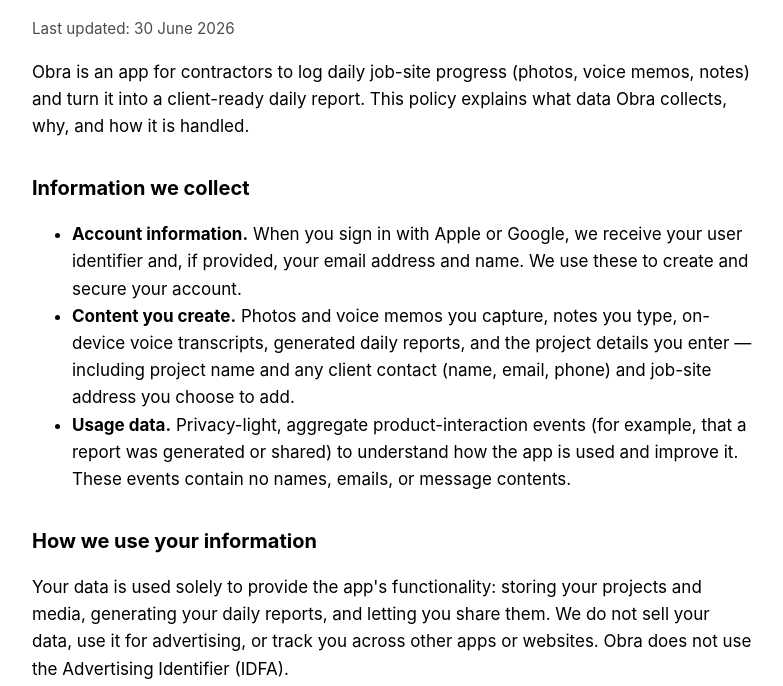
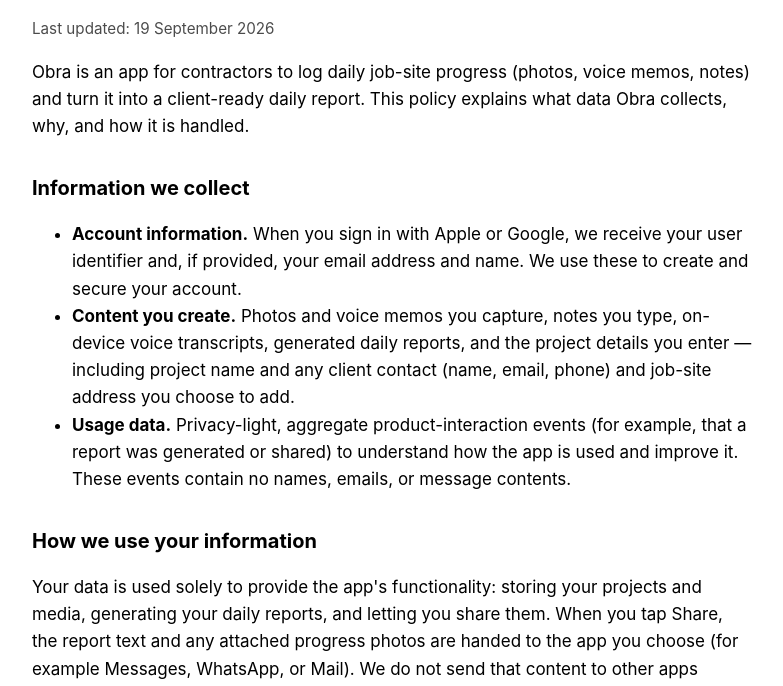
Before and after one commit to apatel7734/obra-site, a plain HTML site: page privacy.html in a window 1280 px wide. Shown: the part 104-790 px from the top of the page, without its empty margins (248-1031 px from the left). Drawn offline with Linux system fonts and the light colour scheme.

Commit message:
Update privacy policy for sharing photos with clients.

```diff
--- a/privacy.html
+++ b/privacy.html
@@ -19,7 +19,7 @@
 </head>
 <body>
 <h1>Obra — Privacy Policy</h1>
-<p class="muted">Last updated: 30 June 2026</p>
+<p class="muted">Last updated: 19 September 2026</p>
 
 <p>Obra is an app for contractors to log daily job-site progress (photos, voice
 memos, notes) and turn it into a client-ready daily report. This policy explains
@@ -43,8 +43,11 @@
 <h2>How we use your information</h2>
 <p>Your data is used solely to provide the app's functionality: storing your
 projects and media, generating your daily reports, and letting you share them.
-We do not sell your data, use it for advertising, or track you across other apps
-or websites. Obra does not use the Advertising Identifier (IDFA).</p>
+When you tap Share, the report text and any attached progress photos are handed
+to the app you choose (for example Messages, WhatsApp, or Mail). We do not send
+that content to other apps unless you share it. We do not sell your data, use it
+for advertising, or track you across other apps or websites. Obra does not use
+the Advertising Identifier (IDFA).</p>
 
 <h2>Generating reports</h2>
 <p>To write a daily report, the text of your notes and voice-memo transcripts for
```
